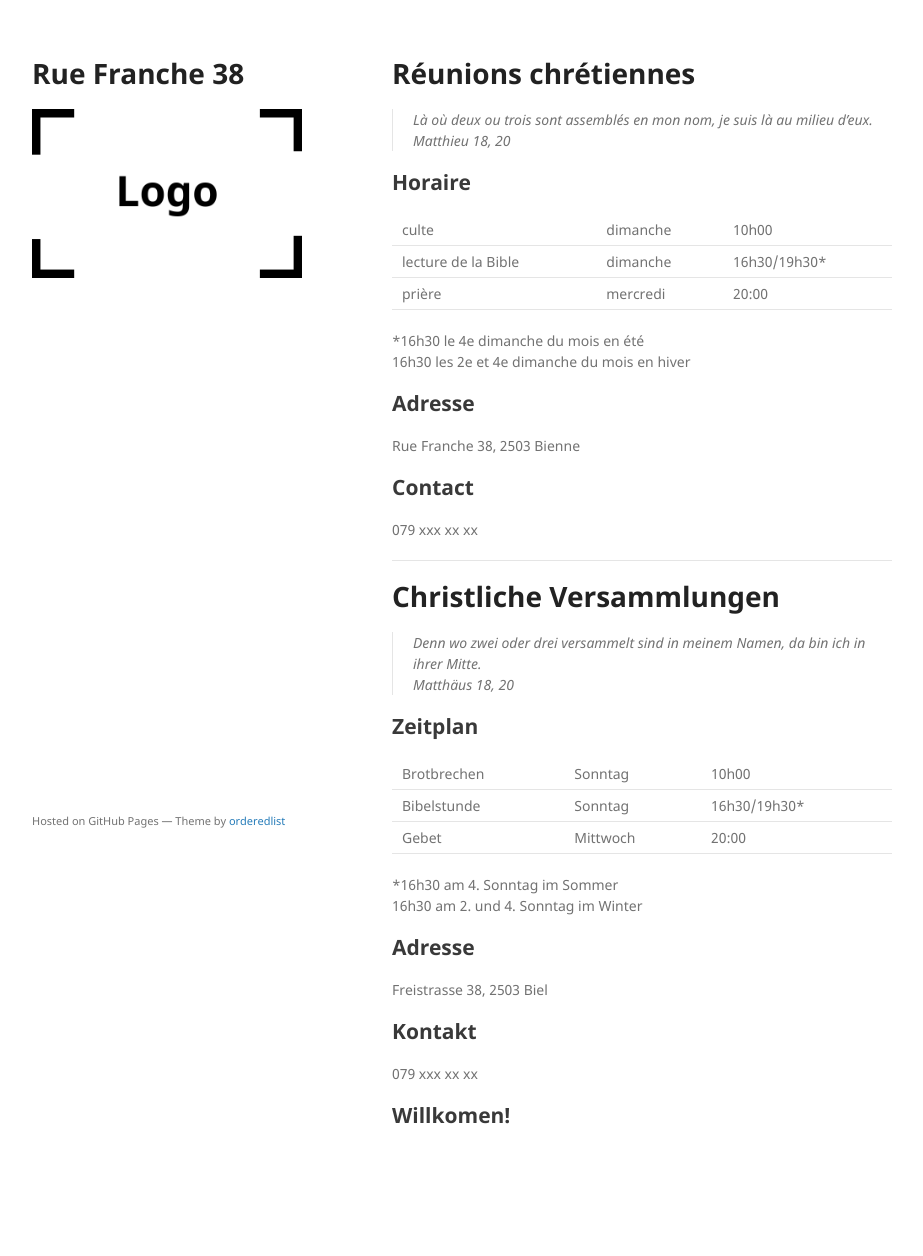
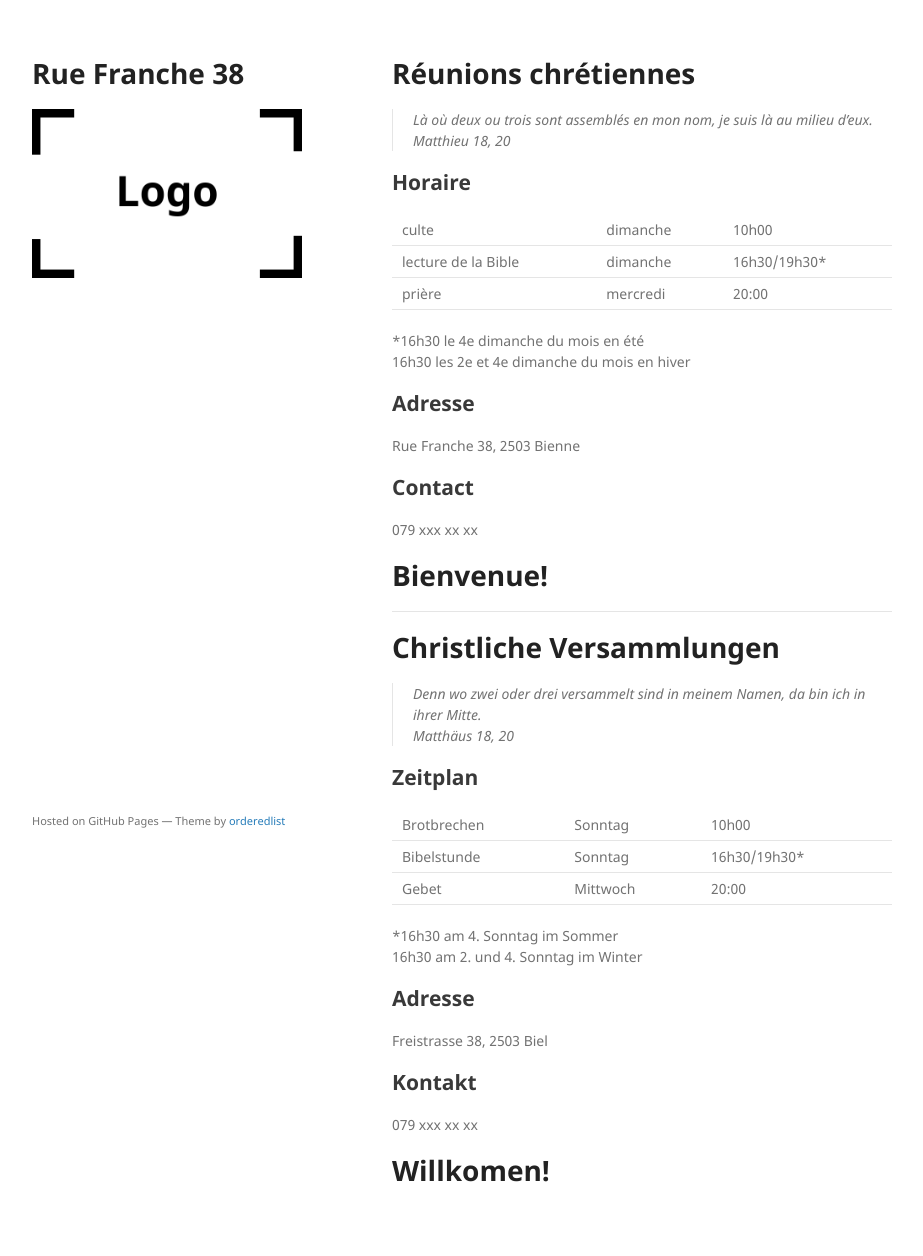
Before and after one commit to gitjo7265/rf38, a Jekyll site: the page built from index.md, in a window 1280 px wide. Shown: the whole page, without its empty margins (178-1101 px from the left). Built offline with Jekyll 4.4.1, drawn with Linux system fonts in a browser that asks for light colours; our own code applies the rules of GitHub Pages for plain Markdown files; before the commit the page ends 1197 px from its top, so only the background shows below that.

Commit message:
Update index.md

```diff
--- a/index.md
+++ b/index.md
@@ -24,6 +24,8 @@ Rue Franche 38, 2503 Bienne
 ## Contact
 079 xxx xx xx
 
+# Bienvenue!
+
 * * *
 
 # Christliche Versammlungen
@@ -48,4 +50,4 @@ Freistrasse 38, 2503 Biel
 ## Kontakt
 079 xxx xx xx
 
-## Willkomen!
+# Willkomen!
```
